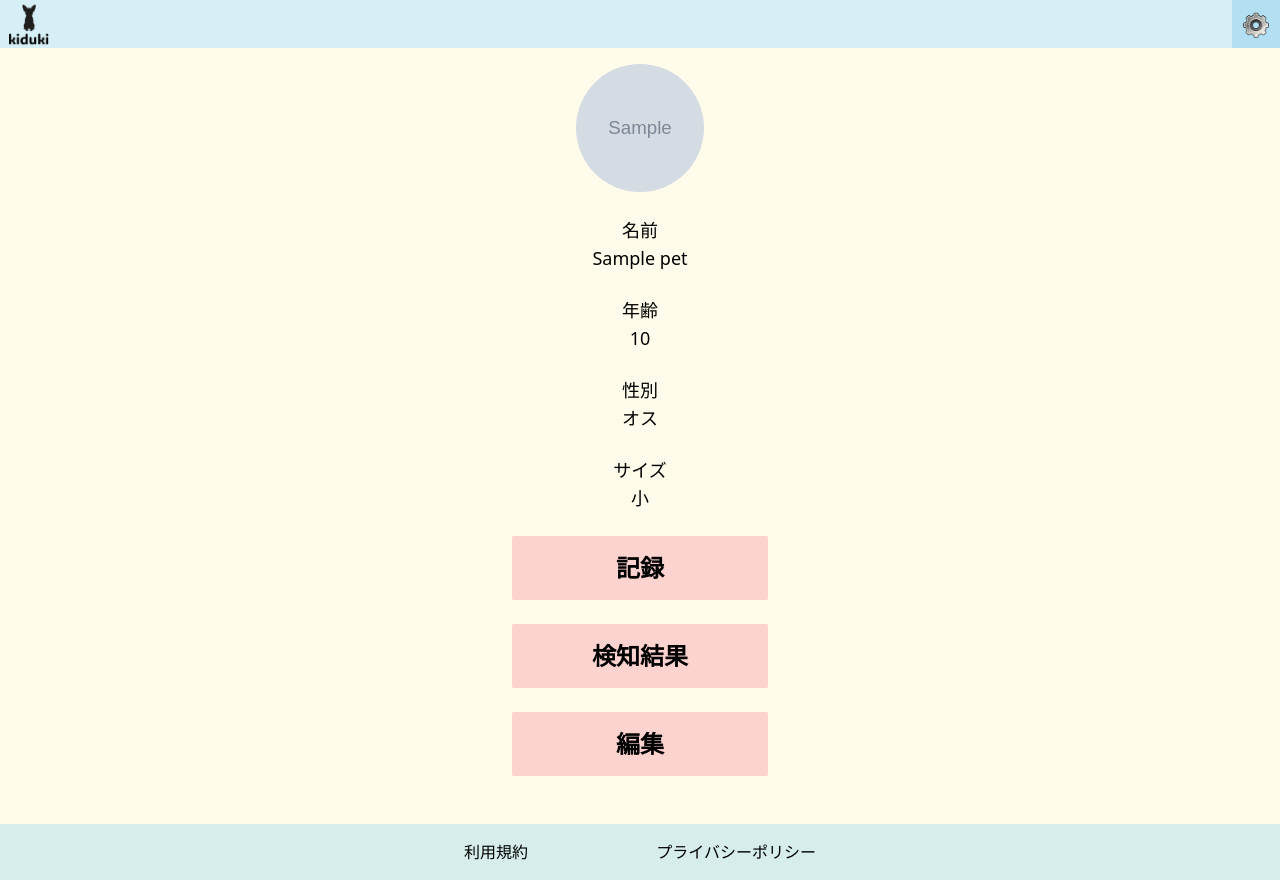
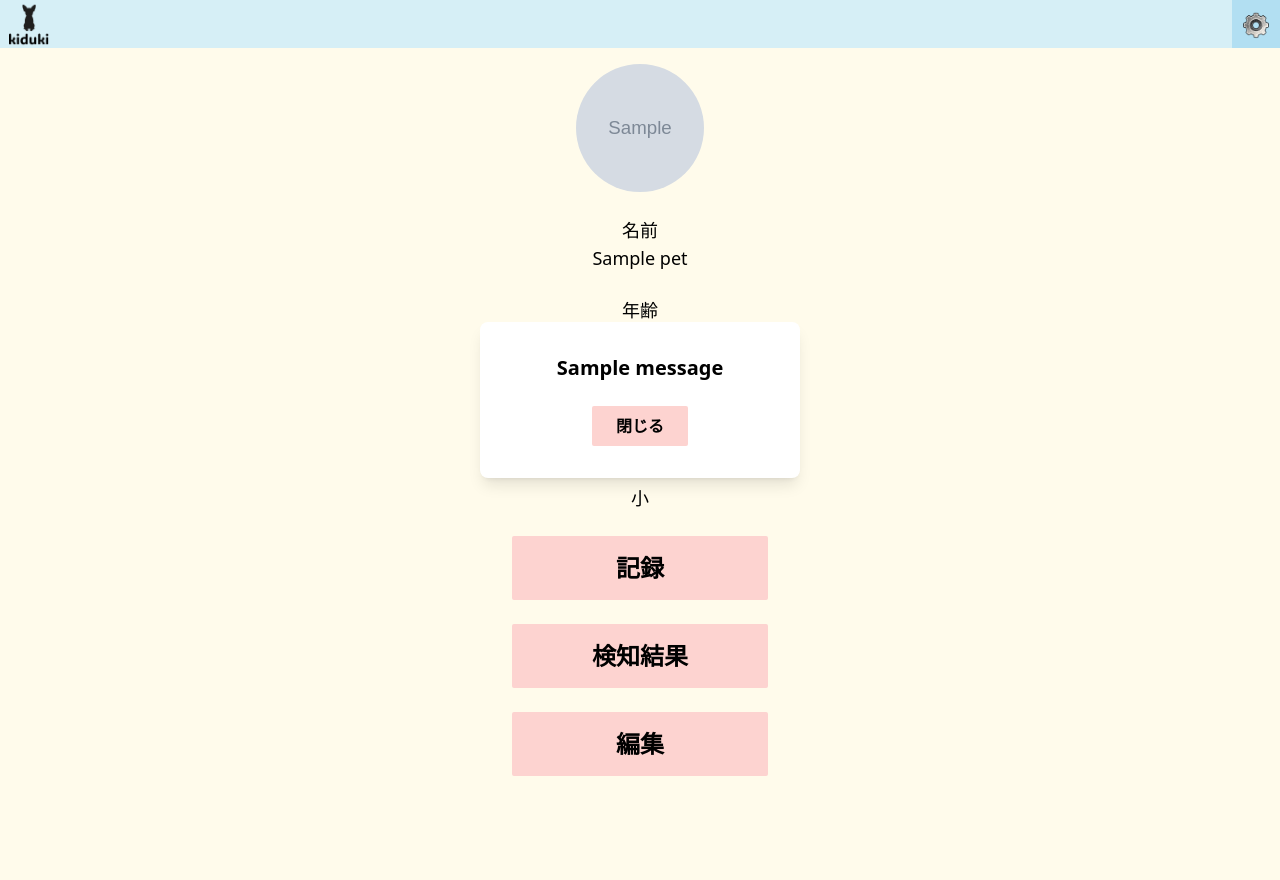
Before and after one commit to rika06120724/kiduki-app, a Django app: page /pets/my_page/ in a window 1280 px wide. After the commit the page ends 776 px from the top, so only its background shows below. Run offline with Django 5.2, Linux system fonts and the light colour scheme; a user stored in the database is signed in; tables that the repository leaves empty hold one stand-in row (values such as "Sample post"); grey boxes marked "Sample" are stand-in pictures; one stand-in notice (Sample message) is shown; some libraries are stand-ins or nearby versions; some web fonts are replaced.

Commit message:
保存完了モーダルとバリデーションエラー表示を追加

```diff
--- a/pets/templates/pets/my_page.html
+++ b/pets/templates/pets/my_page.html
@@ -12,6 +12,19 @@
 {% endblock %}
 
 {% block content %}
+  {% if messages %}
+    {% for message in messages %}
+      <div id = "save-modal" class="fixed inset-0 bg-opacity-40 flex items-center justify-center z-50">
+        <div class="bg-white rounded-lg p-8 max-w-xs w-full mx-4 text-center shadow-lg">
+          <p class="text-xl font-bold mb-6">{{message}}</p>
+          <button onclick="document.getElementById('save-modal').style.display='none'"
+            class="bg-[#FDD3D0] px-6 py-2 rounded-sm text-black font-bold">
+            閉じる
+          </button>
+        </div>
+      </div>
+    {% endfor %}
+  {% endif %}
   <div class="flex bg-amber-50 min-h-screen flex-col">
     <div class="flex max-w-sm mx-auto flex-col items-center gap-6 mt-4">
       <div class="w-full">
--- a/records/views.py
+++ b/records/views.py
@@ -4,6 +4,7 @@ from django.utils import timezone
 from pets.models import Pet
 from .models import Record
 from .forms import RecordFormStep1, RecordFormStep2, RecordFormStep3
+from django.contrib import messages
 
 # ステップとフォームクラスの対応
 STEP_FORMS = {
@@ -55,6 +56,7 @@ def create_record(request, pet_id):
                 request.session.pop("record_step", None)
                 request.session.pop("record_data", None)
 
+                messages.success(request, "記録を保存しました。")
                 return redirect("pets:my_page")
     else:
         form = form_class()
```
Also changed, not shown: records/templates/records/record_form.html (+14 -0 lines).
